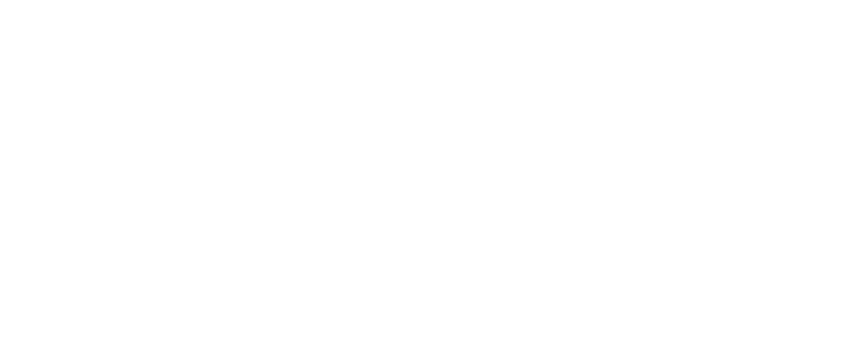
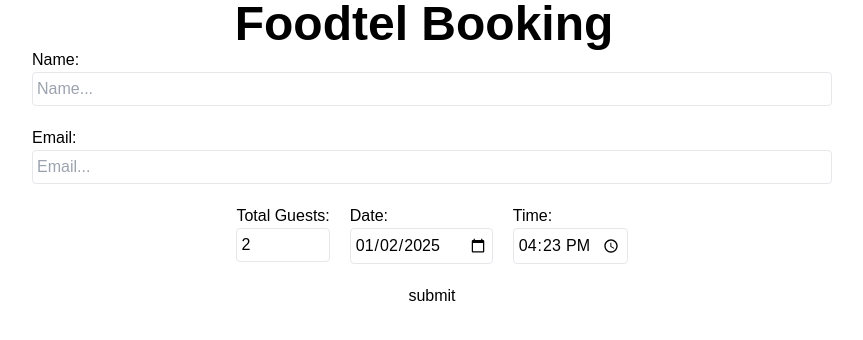
Before and after one commit to Purarity/foodtel_code_test, a Next.js app: page / in a window 1280 px wide. Shown: the top 340 px of the page, without its empty margins (216-1079 px from the left). Built offline with nearby package versions, Linux system fonts and the light colour scheme.

Commit message:
added default styling for inputs, added booking form so users can submit to a server action

```diff
--- a/actions/bookings.ts
+++ b/actions/bookings.ts
@@ -1,5 +1,6 @@
 "use server"
 
+import { BookingForm } from "@/zodSchemas";
 import { PrismaClient } from "@prisma/client";
 import { revalidatePath } from "next/cache";
 
@@ -10,7 +11,8 @@
   revalidatePath("/");
 }
 
-export async function addBooking() {
+export async function addBooking(data: BookingForm) {
+  console.log(data)
   const response = await prisma.booking.create({
     data: {
       bookerName: "Danny",
@@ -19,6 +21,7 @@
       totalGuests: 3,
     },
   });
+  console.log('added booking')
 
   revalidatePath("/");
 }
--- a/app/globals.css
+++ b/app/globals.css
@@ -5,3 +5,7 @@
 body {
   font-family: Arial, Helvetica, sans-serif;
 }
+
+input {
+  @apply border rounded p-1;
+}
--- a/app/page.tsx
+++ b/app/page.tsx
@@ -1,3 +1,12 @@
+"use client";
+
+import BookingForm from "@/components/BookingForm";
+
 export default function Home() {
-  return <></>;
+  return (
+    <>
+      <h1 className="text-5xl font-bold text-center">Foodtel Booking</h1>
+      <BookingForm />
+    </>
+  );
 }
--- /dev/null
+++ b/components/BookingForm.tsx
@@ -0,0 +1,157 @@
+"use client";
+
+import { addBooking } from "@/actions/bookings";
+import { BookingFormSchema, type BookingForm } from "@/zodSchemas";
+import { ChangeEvent, FormEvent, useRef, useState } from "react";
+import { ZodError } from "zod";
+
+export default function BookingForm() {
+  const [formData, setFormData] = useState<BookingForm>({
+    bookerName: "",
+    email: "",
+    totalGuests: 2,
+    date: new Date().toLocaleDateString("sv-SE"),
+    time: new Date().toLocaleTimeString("sv-SE", {
+      timeStyle: "short",
+    }),
+  });
+  const [formErrors, setFormErrors] = useState<Record<string, string>>({});
+
+  async function handleSubmit(event: FormEvent) {
+    event.preventDefault();
+
+    try {
+      //zod only accept time with seconds, we manually add it here so users dont have to
+      BookingFormSchema.parse({ ...formData, time: formData.time + ":00" });
+      setFormErrors({});
+    } catch (validationError) {
+      if (validationError instanceof ZodError) {
+        const fieldErrors: typeof formErrors = {};
+        validationError.errors.forEach(
+          (error) => (fieldErrors[error.path[0]] = error.message)
+        );
+        setFormErrors(fieldErrors);
+        document.getElementById(Object.keys(fieldErrors)[0])?.focus();
+        return;
+      }
+    }
+
+    const response = await addBooking(formData);
+  }
+
+  function handleChange(event: ChangeEvent<HTMLInputElement>) {
+    const { name, value } = event.currentTarget;
+
+    switch (name) {
+      case "date":
+        setFormData((previous) => ({
+          ...previous,
+          date: new Intl.DateTimeFormat("sv-SE", {
+            dateStyle: "short",
+          }).format(new Date(formData.date)),
+        }));
+        break;
+
+      case "totalGuests":
+        const parsedGuestsNumber = parseInt(value);
+        if (!isNaN(parsedGuestsNumber)) {
+          setFormData((previous) => ({
+            ...previous,
+            totalGuests: parsedGuestsNumber,
+          }));
+        }
+        break;
+
+      default:
+        setFormData((previous) => ({ ...previous, [name]: value }));
+        break;
+    }
+  }
+
+  return (
+    <form
+      onSubmit={handleSubmit}
+      className="flex flex-col mx-2 gap-5 items-center w-full"
+    >
+      <label htmlFor="bookerName" className="w-full">
+        Name:
+        <input
+          type="text"
+          className="block w-full"
+          id="bookerName"
+          name="bookerName"
+          placeholder="Name..."
+          value={formData.bookerName}
+          onChange={handleChange}
+          required
+        />
+      </label>
+      <label htmlFor="email" className="w-full">
+        Email:
+        <input
+          type="text"
+          className="block w-full"
+          id="email"
+          name="email"
+          placeholder="Email..."
+          value={formData.email}
+          onChange={handleChange}
+          required
+        />
+      </label>
+      <div className="flex justify-center gap-5">
+        <label htmlFor="totalGuests">
+          Total Guests:
+          <input
+            type="number"
+            min={1}
+            max={8}
+            className="block w-full"
+            id="totalGuests"
+            name="totalGuests"
+            placeholder="Total Guests..."
+            value={formData.totalGuests}
+            onChange={handleChange}
+            required
+          />
+        </label>
+        <label htmlFor="date">
+          Date:
+          <input
+            type="date"
+            className="block w-full"
+            id="date"
+            name="date"
+            value={new Intl.DateTimeFormat("sv-SE", {
+              dateStyle: "short",
+            }).format(new Date(formData.date))}
+            onChange={handleChange}
+            required
+          />
+        </label>
+        <label htmlFor="time">
+          Time:
+          <input
+            type="time"
+            className="block w-full"
+            id="time"
+            name="time"
+            value={formData.time}
+            onChange={handleChange}
+            required
+          />
+        </label>
+      </div>
+      <button>submit</button>
+      {Object.keys(formErrors).length ? (
+        <div className="bg-red-500 text-white p-2 rounded">
+          {Object.entries(formErrors).map(([name, message]) => (
+            <div className="text-center" key={name}>
+              {message}
+            </div>
+          ))}
+        </div>
+      ) : null}
+    </form>
+  );
+}
--- a/components/BookingList.tsx
+++ b/components/BookingList.tsx
@@ -1,4 +1,5 @@
 "use client";
+
 import type { Booking } from "@prisma/client";
 import { useRef, useState } from "react";
 
@@ -74,7 +75,7 @@
       <div>Found bookings: {shownBookingsCount.current}</div>
       <div className="flex flex-wrap gap-4 items-center">
         <input
-          className="border w-64 rounded p-1"
+          className="w-64"
           value={filterString}
           onChange={(event) => setFilterString(event.currentTarget.value)}
           placeholder="Filter by name or email..."
--- a/package.json
+++ b/package.json
@@ -14,7 +14,8 @@
     "next": "15.1.3",
     "prisma": "^6.1.0",
     "react": "^19.0.0",
-    "react-dom": "^19.0.0"
+    "react-dom": "^19.0.0",
+    "zod": "^3.24.1"
   },
   "devDependencies": {
     "@eslint/eslintrc": "^3",
--- /dev/null
+++ b/zodSchemas.ts
@@ -0,0 +1,11 @@
+import { z } from 'zod';
+
+export const BookingFormSchema = z.object({
+  bookerName: z.string().min(1, "Name must be filled"),
+  email: z.string().email("Email must be a valid email address"),
+  totalGuests: z.number().min(1, "Party must be at least of one").max(8, "Please contact us at 000-000-0000 to book a bigger table"),
+  date: z.string().date(),
+  time: z.string().time()
+})
+
+export type BookingForm = z.infer<typeof BookingFormSchema>;
```
Also changed, not shown: 1 other file (tests, documents, lock files or other folders).
